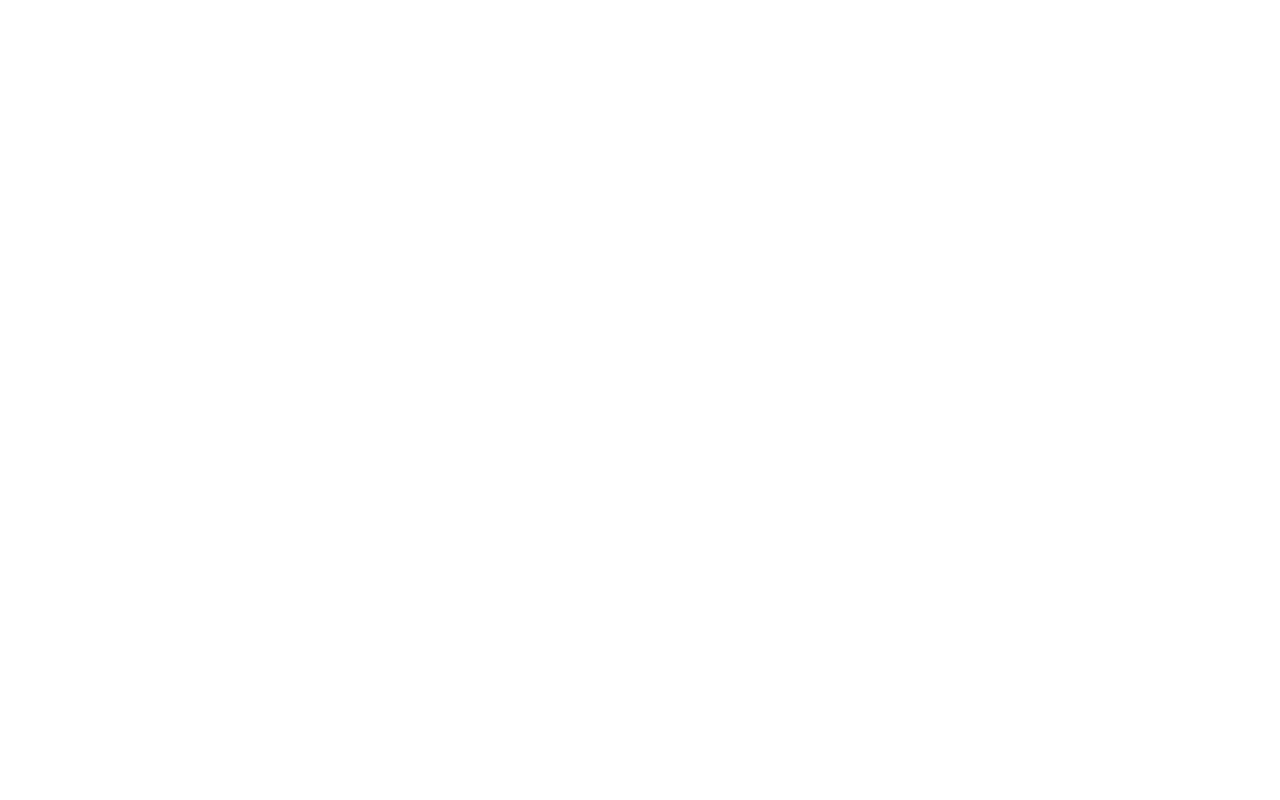
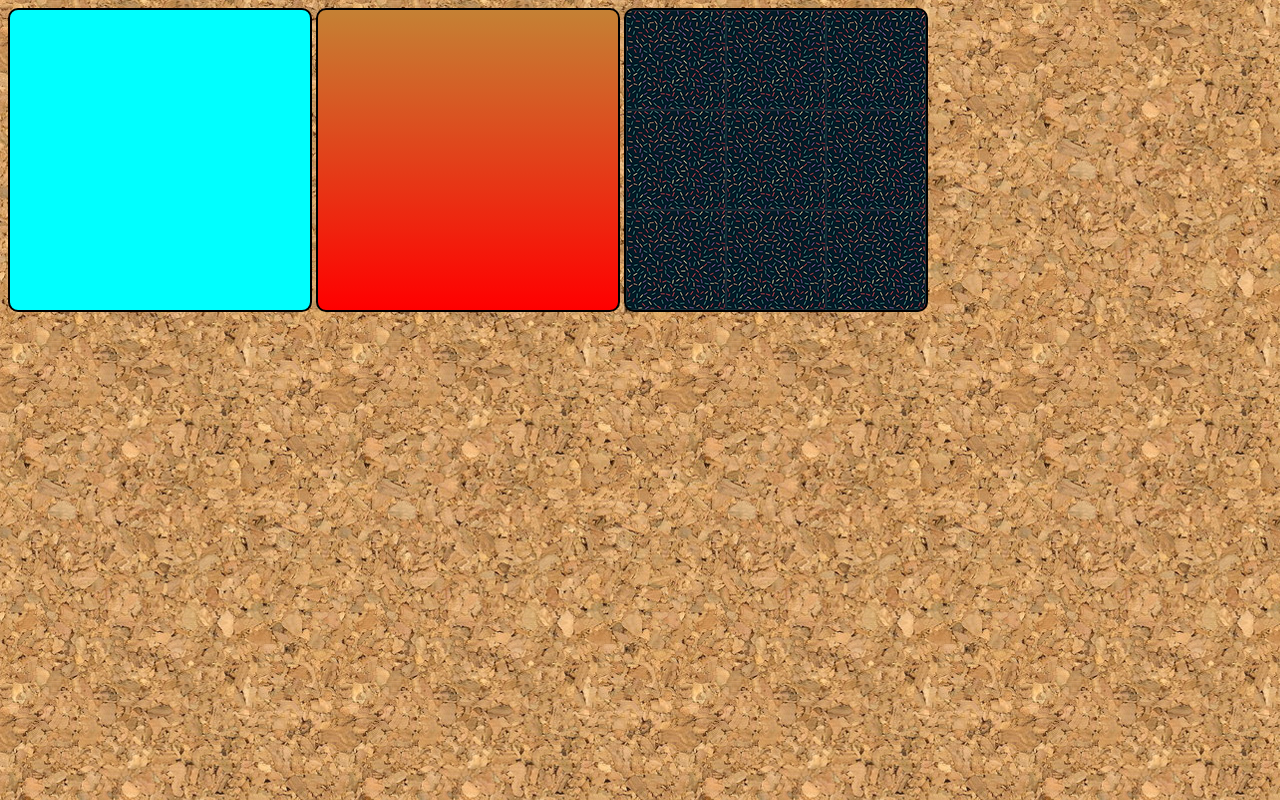
Before and after one commit to Juannj11/html-css, a plain HTML site: page aulas/Módulo 3/ex024/fundo001.html in a window 1280 px wide. Drawn offline with Linux system fonts and the light colour scheme.

Commit message:
fiz isso tudo msm

```diff
--- a/aulas/Módulo 3/ex024/fundo001.html
+++ b/aulas/Módulo 3/ex024/fundo001.html
@@ -1,11 +1,44 @@
 <!DOCTYPE html>
-<html lang="en">
+<html lang="pt-br">
 <head>
     <meta charset="UTF-8">
     <meta name="viewport" content="width=device-width, initial-scale=1.0">
-    <title>Document</title>
+    <title>Teste de imagens de fundo</title>
+    <style>
+        body {
+            background-image: url(imagens/wallpaper001.jpg);
+        }
+
+        div.quadrado {
+            display: inline-block;
+            border: 2px solid black;
+            border-radius: 10px;
+            width: 300px;
+            height: 300px;
+        }
+
+        div#q1 {
+            background-color: aqua;
+        }
+
+        div#q2 {
+            background-image: linear-gradient(to bottom, rgb(197, 129, 52), red);
+        }
+
+        div#q3 {
+            background-image: url(imagens/pattern001.png);
+        }
+    </style>
 </head>
 <body>
+    <div class="quadrado" id="q1">
 
+    </div>
+    <div class="quadrado" id="q2">
+
+    </div>
+    <div class="quadrado" id="q3">
+
+    </div>
 </body>
 </html>
```
